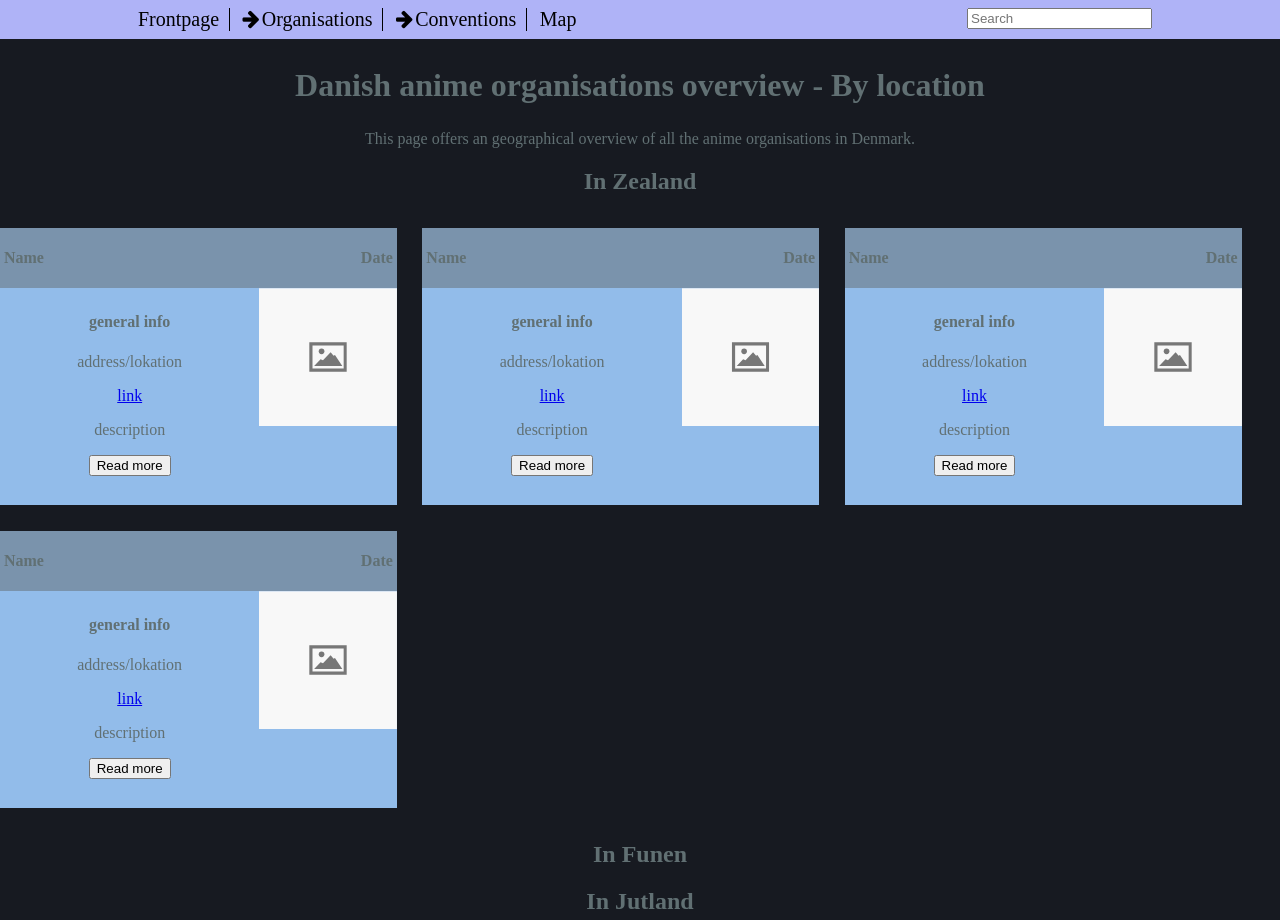
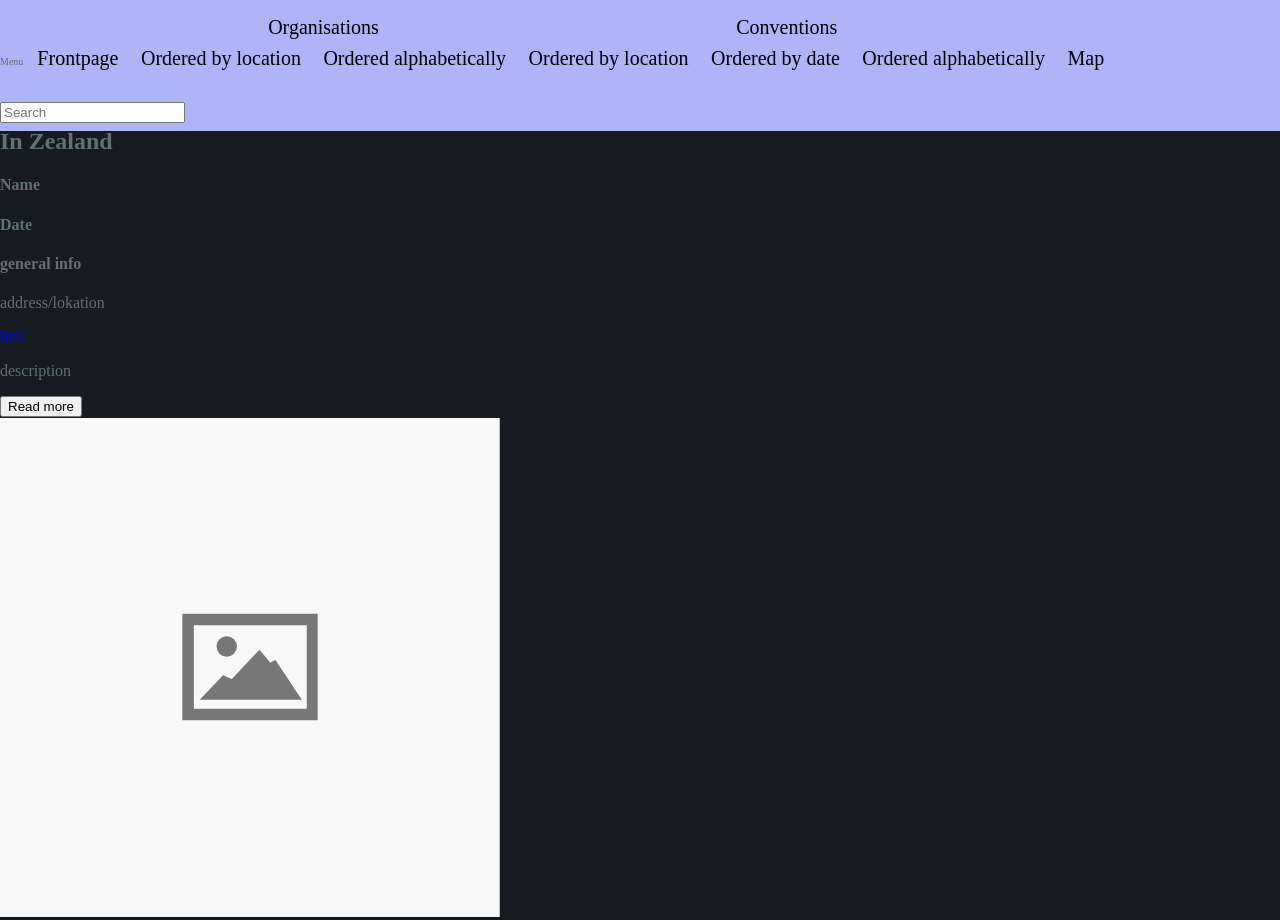
Before and after one commit to commentatorboy/AnimeCons1.0, a plain HTML site: page organisations-location.html in a window 1280 px wide. Shown: the top 920 px of the page. Drawn offline with Linux system fonts and the light colour scheme.

Commit message:
removed all classes

```diff
--- a/organisations-location.html
+++ b/organisations-location.html
@@ -10,54 +10,54 @@
 </head>
 
 <body>
-  <nav class="navigation flex-item">
-    <ul class="navcontainer">
-      <li class="menu" id="menubutton">Menu</li>
-      <li class="navcontainer-second-li">
-        <ul class="secondul">
-          <li class="subnav"><a href="index.html">Frontpage</a></li>
-          <li class="subnav" aria-hidden="true" id="organisationsbutton">
-            <a href="organisations-alphabet.html"><i class="fa fa-arrow-right"></i>Organisations</a>
-            <ul class="subnav-organisations" id="subnav-org">
+  <nav>
+    <ul>
+      <li id="menubutton">Menu</li>
+      <li>
+        <ul>
+          <li><a href="index.html">Frontpage</a></li>
+          <li aria-hidden="true" id="organisationsbutton">
+            <a href="organisations-alphabet.html"><i></i>Organisations</a>
+            <ul id="subnav-org">
               <li><a href="organisations-location.html">Ordered by location</a></li>
               <li><a href="organisations-alphabet.html">Ordered alphabetically</a></li>
             </ul>
           </li>
-          <li class="subnav" aria-hidden="true" id="conventionsbutton">
-            <a href="conventions-date.html"><i class="fa fa-arrow-right"></i>Conventions</a>
-            <ul class="subnav-conventions" id="subnav-conv">
+          <li aria-hidden="true" id="conventionsbutton">
+            <a href="conventions-date.html"><i></i>Conventions</a>
+            <ul id="subnav-conv">
               <li><a href="conventions-location.html">Ordered by location</a></li>
               <li><a href="conventions-date.html">Ordered by date</a></li>
               <li><a href="conventions-alphabet.html">Ordered alphabetically</a></li>
             </ul>
           </li>
-          <li class="subnav"><a href="map.html">Map</a></li>
+          <li><a href="map.html">Map</a></li>
         </ul>
       </li>
-      <li class="li-search">
-        <div class="searchbar">
+      <li>
+        <div>
           <input id="mySearch" type="search" name="q" placeholder="Search">
-          <ul id="searchoptions" class="searchoptions">
+          <ul id="searchoptions">
           </ul>
         </div>
       </li>
     </ul>
   </nav>
 
-  <article class="container">
+  <article>
     <h1>Danish anime organisations overview - By location</h1>
     <p>This page offers an geographical overview of all the anime organisations in Denmark.</p>
 
     <section>
       <h2>In Zealand</h2>
-      <div class="organisationsection">
-        <article class="organisationcard">
-          <div class="organisationheader">
+      <div>
+        <article>
+          <div>
             <h4>Name</h4>
             <h4>Date</h4>
           </div>
-          <div class="organisationbody">
-            <section class="organisationinfo">
+          <div>
+            <section>
               <h4>general info</h4>
               <p>address/lokation</p>
               <p><a href="#">link</a></p>
@@ -70,13 +70,13 @@
           </div>
         </article>
 
-        <article class="organisationcard">
-          <div class="organisationheader">
+        <article>
+          <div>
             <h4>Name</h4>
             <h4>Date</h4>
           </div>
-          <div class="organisationbody">
-            <section class="organisationinfo">
+          <div>
+            <section>
               <h4>general info</h4>
               <p>address/lokation</p>
               <p><a href="#">link</a></p>
@@ -89,13 +89,13 @@
           </div>
         </article>
 
-        <article class="organisationcard">
-          <div class="organisationheader">
+        <article>
+          <div>
             <h4>Name</h4>
             <h4>Date</h4>
           </div>
-          <div class="organisationbody">
-            <section class="organisationinfo">
+          <div>
+            <section>
               <h4>general info</h4>
               <p>address/lokation</p>
               <p><a href="#">link</a></p>
@@ -108,13 +108,13 @@
           </div>
         </article>
 
-        <article class="organisationcard">
-          <div class="organisationheader">
+        <article>
+          <div>
             <h4>Name</h4>
             <h4>Date</h4>
           </div>
-          <div class="organisationbody">
-            <section class="organisationinfo">
+          <div>
+            <section>
               <h4>general info</h4>
               <p>address/lokation</p>
               <p><a href="#">link</a></p>
```
Also changed, not shown: conventions-alphabet.html (+33 -33 lines), conventions-date.html (+33 -33 lines), conventions-location.html (+34 -34 lines), convtemplate.html (+17 -17 lines), index.html (+29 -29 lines), map.html (+17 -17 lines), organisations-alphabet.html (+33 -33 lines).
